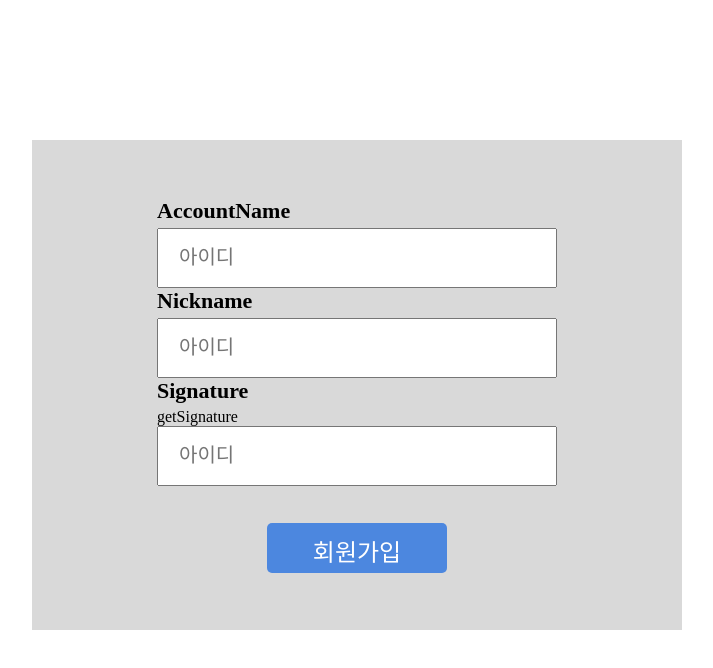
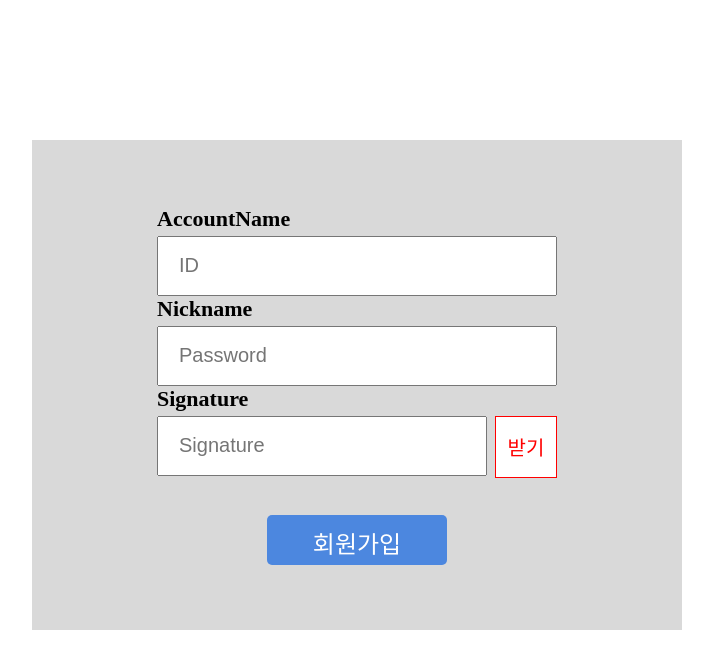
Before and after one commit to savinqkr/onboarding-project, a Next.js app: page /signup in a window 1280 px wide. Shown: the top 668 px of the page, without its empty margins (283-996 px from the left). Built offline with nearby package versions, Linux system fonts and the light colour scheme; no server answers.

Commit message:
회원가입

```diff
--- a/package.json
+++ b/package.json
@@ -12,6 +12,7 @@
     "@emotion/react": "^11.10.0",
     "@emotion/styled": "^11.10.0",
     "@mui/material": "^5.9.3",
+    "@tanstack/react-query": "^4.0.10",
     "axios": "^0.27.2",
     "context-api": "^0.0.2",
     "dayjs": "^1.11.4",
@@ -22,7 +23,6 @@
     "react": "17.0.2",
     "react-dom": "17.0.2",
     "react-hook-form": "^7.34.0",
-    "react-query": "3",
     "recoil": "^0.7.4",
     "swc": "^1.0.11"
   },
--- a/src/common/components/Header/Header.interface.ts
+++ b/src/common/components/Header/Header.interface.ts
@@ -4,5 +4,6 @@ export namespace Header {
         goToLogin: () => void;
         userLogout: () => void;
         haveNoToken: boolean;
+        userNickname?: Object;
     }
 }
--- a/src/common/components/Header/Header.view.tsx
+++ b/src/common/components/Header/Header.view.tsx
@@ -2,12 +2,13 @@ import Link from "next/link";
 import { css } from "@emotion/react";
 import { Header } from "./Header.interface";
 import Button from "../Button";
-import { parseJwt } from "@/domains/User/hooks";
+// import { parseJwt } from "@/domains/User/hooks";
 
 const VHeader: React.FC<Header.IVProps> = ({
     goToLogin,
     userLogout,
     haveNoToken,
+    userNickname,
 }) => {
     // console.log("--- AccessToken ---");
     // const accessToken = window.localStorage.getItem("userTokens");
@@ -19,24 +20,18 @@ const VHeader: React.FC<Header.IVProps> = ({
     // // }
 
     return (
-        <div css={HeaderStyle}>
+        <div css={headerStyle}>
             {haveNoToken ? (
-                <div css={ButtonPositionStyle}>
+                <div css={buttonPositionStyle}>
                     <Link href="/login">
                         <Button name="로그인" onClick={goToLogin} />
                     </Link>
                 </div>
             ) : (
                 <>
-                    <p css={NickNameStyle}>
-                        {
-                            // parseJwt(window.localStorage.getItem("userTokens"))
-                            //     .nickname
-                            "Nickname"
-                        }
-                        님 안녕하세요!
-                    </p>
-                    <div css={ButtonGroupStyle}>
+                    <div css={sessionGroupStyle}>세션 :</div>
+                    <p css={nickNameStyle}>{userNickname}님 안녕하세요!</p>
+                    <div css={buttonGroupStyle}>
                         <Link href="">
                             <Button
                                 name="게시글 추가"
@@ -51,7 +46,7 @@ const VHeader: React.FC<Header.IVProps> = ({
     );
 };
 
-const HeaderStyle = css`
+const headerStyle = css`
     height: 100px;
     padding: 0 36px;
     display: flex;
@@ -59,17 +54,21 @@ const HeaderStyle = css`
     align-items: center;
     background-color: #d9d9d9;
 `;
-const NickNameStyle = css`
+const sessionGroupStyle = css`
+position: absolute;
+    left: 36px;
+consr`;
+const nickNameStyle = css`
     font-size: 24px;
 `;
-const ButtonGroupStyle = css`
+const buttonGroupStyle = css`
     width: 310px;
     position: absolute;
     right: 36px;
     display: flex;
     justify-content: space-between;
 `;
-const ButtonPositionStyle = css`
+const buttonPositionStyle = css`
     width: 140px;
     position: absolute;
     right: 36px;
--- a/src/domains/Board/components/BoardBox/BoardBox.view.tsx
+++ b/src/domains/Board/components/BoardBox/BoardBox.view.tsx
@@ -2,7 +2,7 @@ import { css } from "@emotion/react";
 import { IBoardBox } from "./BoardBox.interface";
 import BoardItem from "../BoardItem";
 import Button from "@/common/components/Button";
-import { useQueries, useQuery } from "react-query";
+import { useQueries, useQuery } from "@tanstack/react-query";
 import boardService from "../../services/board.service";
 import { useEffect } from "react";
 
--- a/src/domains/User/components/LoginForm/LoginForm.impl.tsx
+++ b/src/domains/User/components/LoginForm/LoginForm.impl.tsx
@@ -1,5 +1,5 @@
 import { useForm } from "react-hook-form";
-import { useQuery } from "react-query";
+import { useQuery } from "@tanstack/react-query";
 import { useEffect } from "react";
 import { useRouter } from "next/router";
 import { ILoginForm } from "./LoginForm.interface";
@@ -7,20 +7,21 @@ import VLoginForm from "./LoginForm.view";
 import authService from "@domains/User/services/auth.service";
 
 const LoginForm: React.FC<ILoginForm.IProps> = () => {
-    const { register, handleSubmit, getValues, setValue } =
-        useForm<ILoginForm.IForm>();
+    const { register, handleSubmit, getValues, setValue } = useForm<
+        ILoginForm.IForm
+    >();
     const router = useRouter();
 
     // get signature
-    const { data: loginSignatureData, refetch: loginSignatureRefetch } =
-        useQuery(
+    const {
+        data: loginSignatureData,
+        refetch: loginSignatureRefetch,
+    } = useQuery(
         ["get_login_signature"],
         () =>
             authService.getSignature({
                 accountName: getValues("login_accountName"),
-                    privateKey: String(
-                        process.env.NEXT_PUBLIC_HASURA_PRIVATEKEY
-                    ),
+                privateKey: String(process.env.NEXT_PUBLIC_HASURA_PRIVATEKEY),
                 // privateKey: getValues("login_privateKey"),
             }),
         {
--- a/src/domains/User/components/SignUpForm/SignUpForm.impl.tsx
+++ b/src/domains/User/components/SignUpForm/SignUpForm.impl.tsx
@@ -1,23 +1,28 @@
 import { useEffect } from "react";
+import { useRouter } from "next/router";
 import { useForm } from "react-hook-form";
-import { useQuery } from "react-query";
+import { useQuery } from "@tanstack/react-query";
 import authService from "../../services/auth.service";
 import { ISignUpForm } from "./SignUpForm.interface";
 import VSignUpForm from "./SignUpForm.view";
 
 const SignUpForm: React.FC<ISignUpForm.IProps> = () => {
-    const { register, handleSubmit, getValues } = useForm<ISignUpForm.IForm>();
+    const { register, handleSubmit, getValues, setValue } = useForm<
+        ISignUpForm.IForm
+    >();
+
+    const router = useRouter();
 
     // get signature
-    const { data: registerSignatureData, refetch: registerSignatureRefetch } =
-        useQuery(
+    const {
+        data: registerSignatureData,
+        refetch: registerSignatureRefetch,
+    } = useQuery(
         ["get_register_signature"],
         () =>
             authService.getSignature({
                 accountName: getValues("register_accountName"),
-                    privateKey: String(
-                        process.env.NEXT_PUBLIC_HASURA_PRIVATEKEY
-                    ),
+                privateKey: String(process.env.NEXT_PUBLIC_HASURA_PRIVATEKEY),
             }),
         {
             enabled: false,
@@ -42,28 +47,37 @@ const SignUpForm: React.FC<ISignUpForm.IProps> = () => {
     );
 
     const getSignature = () => {
-        if (
-            getValues("register_accountName") === "" ||
-            getValues("register_nickname") === ""
-        ) {
-            alert("AccountName, Nickname");
-        }
         registerSignatureRefetch();
     };
 
     const onSubmit = () => {
-        console.log(getValues("register_accountName"));
-        console.log(getValues("register_nickname"));
-        console.log(getValues("register_signature"));
+        // console.log("--- Register ---");
+        // console.log(getValues("register_accountName"));
+        // console.log(getValues("register_nickname"));
+        // console.log(getValues("register_signature"));
         if (registerSignatureData !== undefined) {
             registerUserRefetch();
         }
     };
 
     useEffect(() => {
-        console.log("--- Register : signature ---");
-        console.log(registerSignatureData);
+        // console.log("--- Register : Signature ---");
+        // console.log(registerSignatureData);
+        if (registerSignatureData !== undefined) {
+            setValue("register_signature", String(registerSignatureData));
+        }
     }, [registerSignatureData]);
+
+    useEffect(() => {
+        // console.log("--- Register : Tokens ---");
+        // console.log(registerUserData);
+        if (registerUserData !== undefined) {
+            const answer = confirm(
+                "회원가입이 완료되었습니다. 로그인 하시겠습니까?"
+            );
+            answer && router.push("/login");
+        }
+    }, [registerUserData]);
 
     return (
         <VSignUpForm
--- a/src/domains/User/components/SignUpForm/SignUpForm.view.tsx
+++ b/src/domains/User/components/SignUpForm/SignUpForm.view.tsx
@@ -1,34 +1,39 @@
-import Link from "next/link";
 import { css } from "@emotion/react";
 import { ISignUpForm } from "./SignUpForm.interface";
-import { Button } from "@/common/components";
 
 const VSignUpForm: React.FC<ISignUpForm.IVProps> = props => {
     const { register, onSubmit, getSignature } = props;
     return (
-        <div css={SignUpFormStyle()}>
-            <form onSubmit={onSubmit} css={FormStyle}>
+        <div css={signUpFormStyle()}>
+            <form onSubmit={onSubmit} css={formStyle}>
                 <label>AccountName</label>
                 <input
                     type="text"
-                    placeholder="아이디"
+                    placeholder="ID"
                     {...register("register_accountName")}
                 />
                 <label>Nickname</label>
                 <input
                     type="text"
-                    placeholder="아이디"
+                    placeholder="Password"
                     {...register("register_nickname")}
                 />
                 <label>Signature</label>
-                <div onClick={getSignature}>getSignature</div>
-                <input
-                    type="text"
-                    placeholder="아이디"
-                    {...register("register_signature")}
-                />
-                <div css={ButtonGroupStyle}>
-                    <button type="submit" css={SubmitBtnStyle}>
+                <div css={signatureGroupStyle}>
+                    <input
+                        // type="text"
+                        type="password"
+                        readOnly
+                        placeholder="Signature"
+                        {...register("register_signature")}
+                        css={signatureInputStyle}
+                    />
+                    <div onClick={getSignature} css={getSignatureBtnStyle}>
+                        받기
+                    </div>
+                </div>
+                <div css={buttonGroupStyle}>
+                    <button type="submit" css={submitBtnStyle}>
                         회원가입
                     </button>
                 </div>
@@ -37,7 +42,7 @@ const VSignUpForm: React.FC<ISignUpForm.IVProps> = props => {
     );
 };
 
-const SignUpFormStyle = (backgroundColor?: string) => css`
+const signUpFormStyle = (backgroundColor?: string) => css`
     width: 650px;
     min-height: 490px;
     margin: 140px auto 0;
@@ -47,7 +52,7 @@ const SignUpFormStyle = (backgroundColor?: string) => css`
     align-items: center;
     background-color: ${backgroundColor ? backgroundColor : "#D9D9D9"};
 `;
-const FormStyle = css`
+const formStyle = css`
     display: flex;
     flex-direction: column;
     & > label {
@@ -66,14 +71,14 @@ const FormStyle = css`
         }
     }
 `;
-const ButtonGroupStyle = css`
+const buttonGroupStyle = css`
     width: 400px;
     margin-top: 37px;
     text-align: center;
     /* display: flex;
     justify-content: space-between; */
 `;
-const SubmitBtnStyle = css`
+const submitBtnStyle = css`
     padding: 10px;
     width: 180px;
     height: 50px;
@@ -85,5 +90,30 @@ const SubmitBtnStyle = css`
     border: none;
     cursor: pointer;
 `;
-
+const signatureGroupStyle = css`
+    display: flex;
+    justify-content: space-between;
+`;
+const signatureInputStyle = css`
+    width: 330px;
+    height: 60px;
+    padding: 10px 20px;
+    font-size: 20px;
+    box-sizing: border-box;
+    &:focus {
+        outline: 1px solid #4c87df;
+    }
+`;
+const getSignatureBtnStyle = css`
+    width: 60px;
+    height: 60px;
+    display: flex;
+    justify-content: center;
+    align-items: center;
+    font-size: 20px;
+    color: red;
+    background: rgba(255, 255, 255, 1);
+    border: 1px solid red;
+    cursor: pointer;
+`;
 export default VSignUpForm;
--- a/src/pages/_app.tsx
+++ b/src/pages/_app.tsx
@@ -1,6 +1,6 @@
 import type { AppProps } from "next/app";
 import Head from "next/head";
-import { QueryClient, QueryClientProvider } from "react-query";
+import { QueryClient, QueryClientProvider } from "@tanstack/react-query";
 import { RecoilRoot } from "recoil";
 import { Layout } from "@common/components";
 
```
Also changed, not shown: src/common/components/Header/Header.impl.tsx (+16 -6 lines), 1 other file (tests, documents, lock files or other folders). Lines whose indentation alone changed are shown as unchanged.
